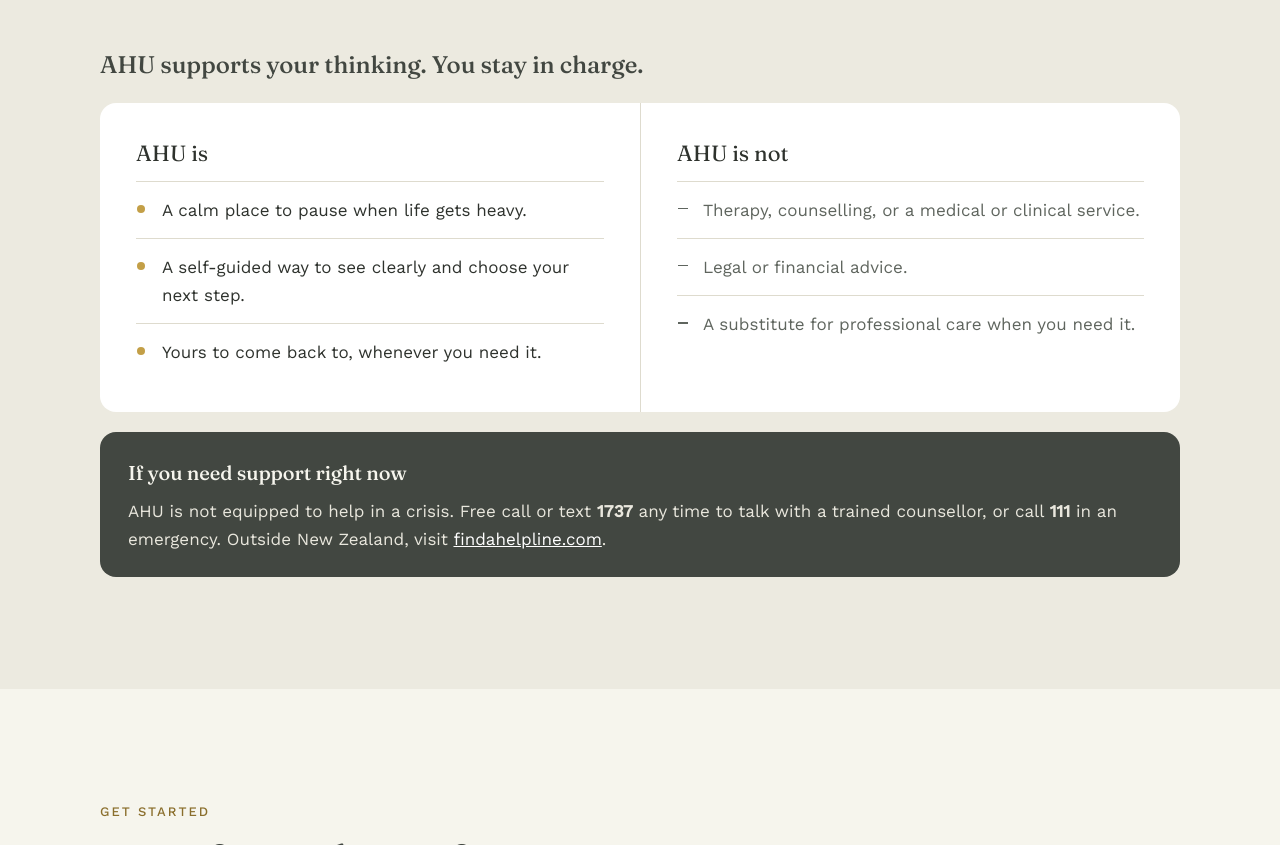
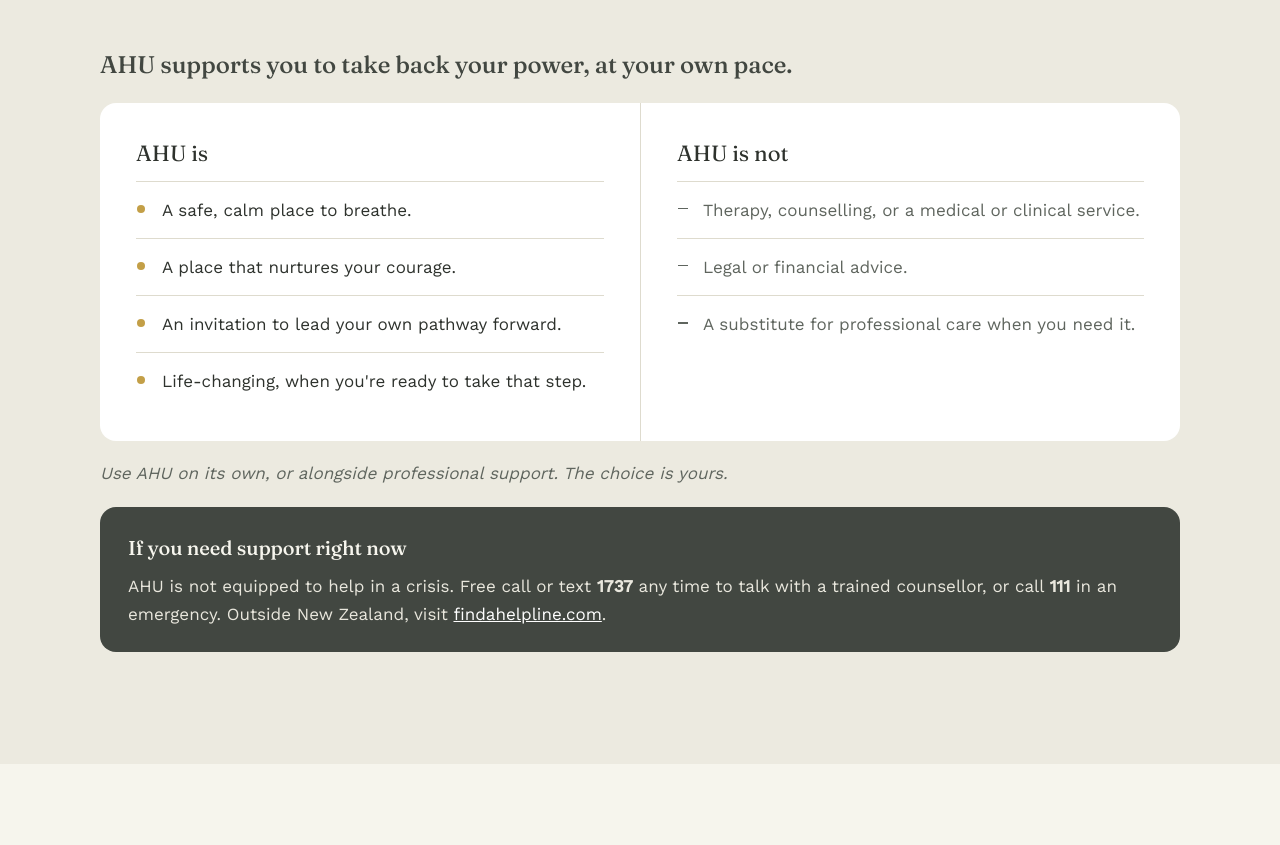
Before and after one commit to te-ahu-solutions/ahucoach-site, a plain HTML site: page index.html in a window 1280 px wide. Shown: the part 5176-6021 px from the top of the page. Drawn offline with nearby package versions, Linux system fonts and the light colour scheme.

Commit message:
Draft: AHU is / is not, take back your power
Co-Authored-By: Claude Opus 5.5 <noreply@anthropic.com>
Claude-Session: https://claude.ai/code/session_0119XnKzfrincsJEcgWgY1UT

```diff
--- a/index.html
+++ b/index.html
@@ -266,6 +266,7 @@ section{padding-block:clamp(64px,9vw,112px)}
 .in-col li{position:relative;padding:14px 0 14px 26px;border-top:1px solid var(--line)}
 .in-col li::before{content:"";position:absolute;left:1px;top:23px;width:8px;height:8px;border-radius:50%;background:var(--gold)}
 .in-col.not li{color:var(--muted)}
+.in-note{margin:18px 0 0;color:var(--muted);font-style:italic}
 .in-col.not li::before{width:10px;height:1.5px;border-radius:0;background:var(--muted);top:26px}
 @media (max-width:760px){.isnot2{grid-template-columns:1fr}.in-col{padding:26px 22px}.in-col.not{border-left:0;border-top:1px solid var(--line)}}
 </style>
@@ -377,11 +378,12 @@ section{padding-block:clamp(64px,9vw,112px)}
       <p class="who">Melanie Sweet, founder. AHU is what Melanie's own learning journey taught her, shared so others can find their footing too. It began with finding her pathway to her roots: the whakapapa that connects her to her tūpuna and whenua.</p>
     </div>
   </div>
-  <h3 class="sub-h">AHU supports your thinking. You stay in charge.</h3>
+  <h3 class="sub-h">AHU supports you to take back your power, at your own pace.</h3>
   <div class="isnot2">
-    <div class="in-col"><span class="in-lbl">AHU is</span><ul><li>A calm place to pause when life gets heavy.</li><li>A self-guided way to see clearly and choose your next step.</li><li>Yours to come back to, whenever you need it.</li></ul></div>
+    <div class="in-col"><span class="in-lbl">AHU is</span><ul><li>A safe, calm place to breathe.</li><li>A place that nurtures your courage.</li><li>An invitation to lead your own pathway forward.</li><li>Life-changing, when you're ready to take that step.</li></ul></div>
     <div class="in-col not"><span class="in-lbl">AHU is not</span><ul><li>Therapy, counselling, or a medical or clinical service.</li><li>Legal or financial advice.</li><li>A substitute for professional care when you need it.</li></ul></div>
   </div>
+  <p class="in-note">Use AHU on its own, or alongside professional support. The choice is yours.</p>
   <div class="help"><h3>If you need support right now</h3><p>AHU is not equipped to help in a crisis. Free call or text <b>1737</b> any time to talk with a trained counsellor, or call <b>111</b> in an emergency. Outside New Zealand, visit <a href="https://findahelpline.com">findahelpline.com</a>.</p></div>
 </div></section>
 
```
